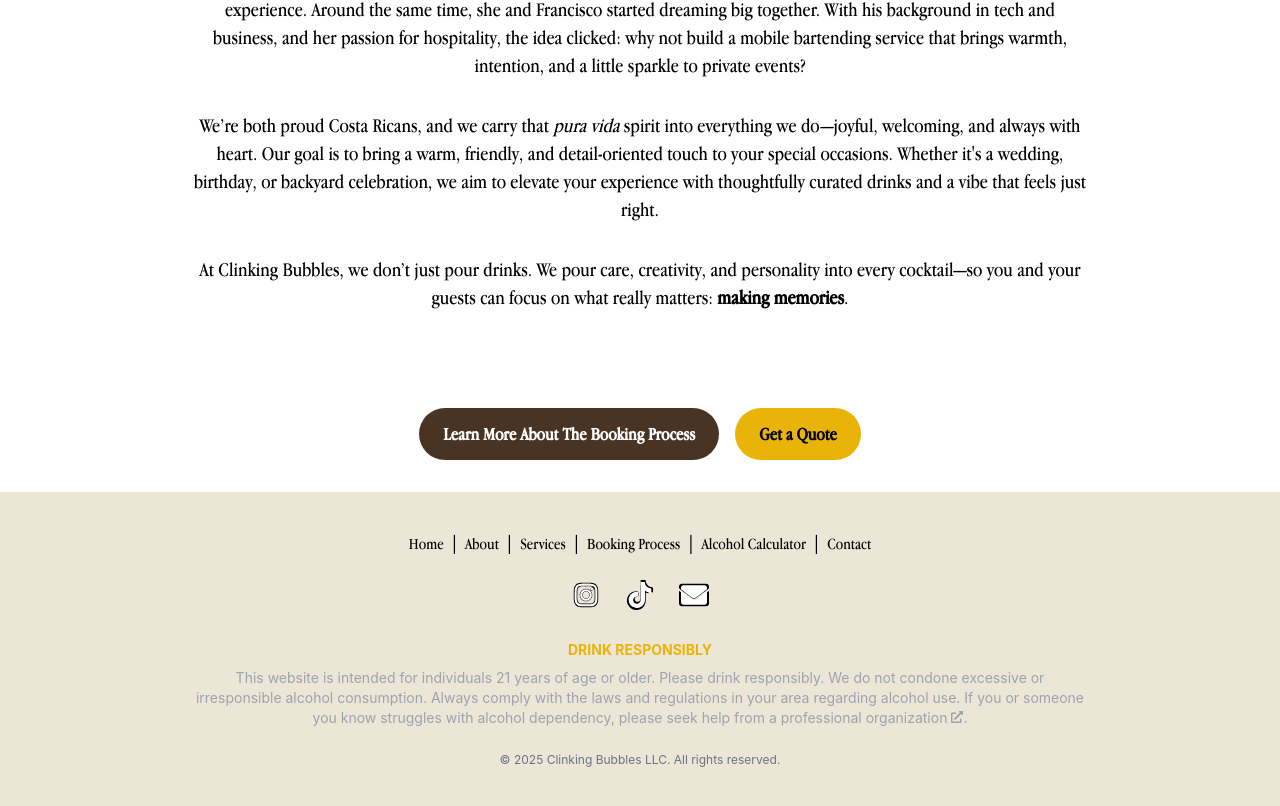
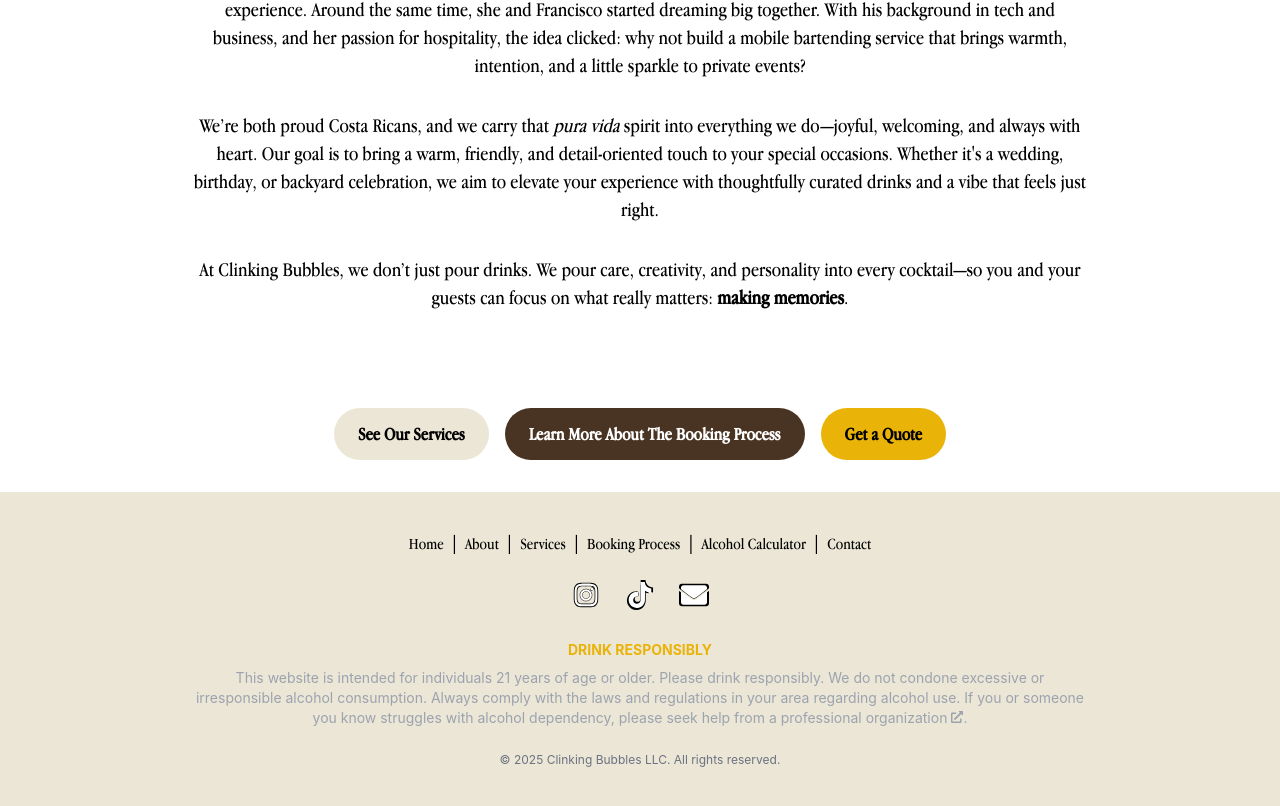
Before and after one commit to fctico11/clinkingbubbles, a React (Create React App) app: page /about in a window 1280 px wide. Shown: the part 680-1486 px from the top of the page. Built offline with nearby package versions, Linux system fonts and the light colour scheme; a web font is replaced by a local one.

Commit message:
added services nav button

```diff
--- a/src/pages/About.js
+++ b/src/pages/About.js
@@ -89,6 +89,11 @@ const About = () => {
         {/* Buttons Section */}
         <section className="py-8 px-4 text-center">
           <div className="max-w-4xl mx-auto flex flex-col md:flex-row justify-center items-center gap-4">
+          <Link to="/services">
+              <button className="bubbles-font text-lg bg-[#EBE6D6] text-black font-semibold px-6 py-3 rounded-full hover:bg-yellow-500 transition">
+                See Our Services
+              </button>
+            </Link>
             <Link to="/booking-process">
               <button className="bubbles-font text-lg bg-[#493423] text-white font-semibold px-6 py-3 rounded-full hover:bg-gray-800 transition">
                 Learn More About The Booking Process
```
